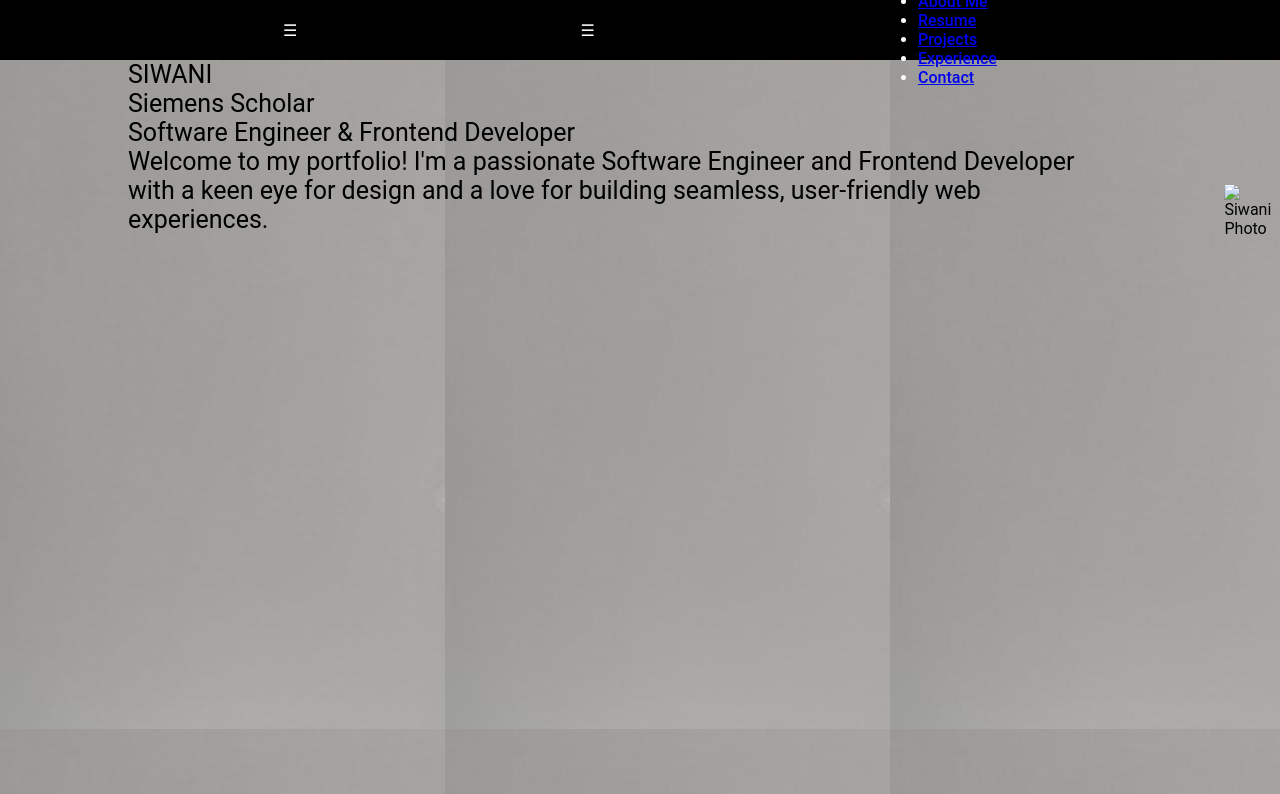
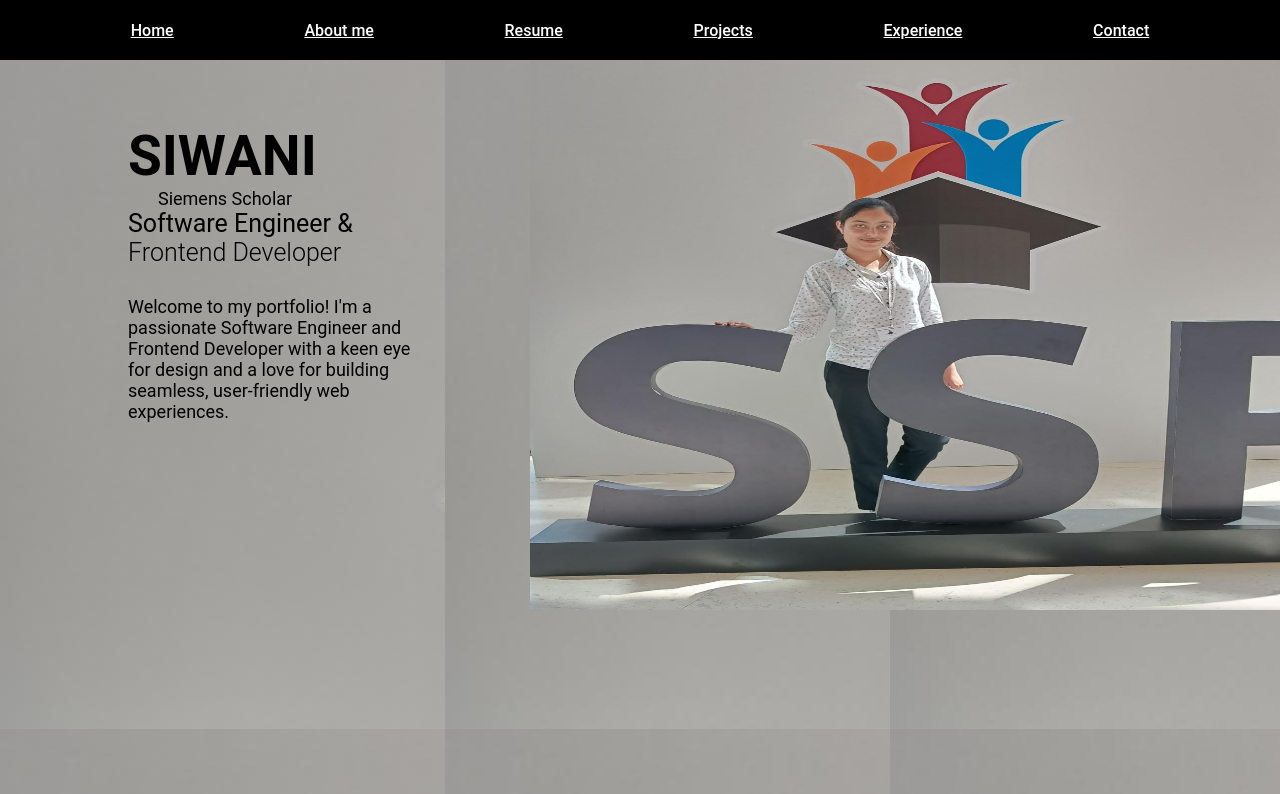
Before and after one commit to Siwanikaushik/Portfolio, a plain HTML site: page index.html in a window 1280 px wide. Drawn offline with Linux system fonts and the light colour scheme.

Commit message:
Update index.html

```diff
--- a/index.html
+++ b/index.html
@@ -7,38 +7,46 @@
     <link rel="stylesheet" href="index.css">
 </head>
 <body>
+    <header>
+        <div class="navbar">
+    <div >
 
-    <!-- Navigation Bar -->
-    <header>
-        <nav class="navbar">
-            <div class="menu-toggle">☰</div>
-            <ul class="nav-links">
-                <li><a href="index.html">Home</a></li>
-                <li><a href="about.html">About Me</a></li>
-                <li><a href="resume.html">Resume</a></li>
-                <li><a href="projects.html">Projects</a></li>
-                <li><a href="experience.html">Experience</a></li>
-                <li><a href="contact.html">Contact</a></li>
-            </ul>
-        </nav>
+       <a href="index.html" style="color: white;">Home</a>
+
+    </div>
+    <div>
+       <a href="About me.html" style="color: white;">About me</a>
+    </div>
+    <div>
+        <a href="resume.html" style="color: white;">Resume</a>
+    </div>
+    <div>
+        <a href="project.html" style="color: white;">Projects</a>
+    </div>
+    <div>
+        <a href="experience.html" style="color: white;">Experience</a>
+    </div>
+    <div>
+        <a href="contact.html" style="color: white;">Contact</a>
+    </div>
+    </div>
     </header>
+<header>
+    <div class="home">
+<div class="name">
+    <p style="font-size:55px; font-weight: bolder;">SIWANI</p>
+    <p style="font-size: large; margin-left: 10%;">Siemens Scholar</p>
+    <p >Software Engineer &</p>
+    <p style="font-weight: 300;">Frontend Developer</p><br>
+    <p style="font-size:18px;">Welcome to my portfolio!
+        I'm a passionate Software Engineer and Frontend Developer with a keen eye for design and a love for building seamless, user-friendly web experiences.</p>
+</div>
+<div class="img">
+<img src="siwani pic.jpeg" alt="Siwani photo" width="750" height="550">
+</div>
+</div>
+</header>
 
-    <!-- Home Section -->
-    <section class="home">
-        <div class="name">
-            <p class="main-title">SIWANI</p>
-            <p class="subtitle">Siemens Scholar</p>
-            <p class="role">Software Engineer & Frontend Developer</p>
-            <p class="intro-text">
-                Welcome to my portfolio! I'm a passionate Software Engineer and Frontend Developer with a keen eye for design
-                and a love for building seamless, user-friendly web experiences.
-            </p>
-        </div>
-        <div class="img">
-            <img src="siwani-pic.jpeg" alt="Siwani Photo">
-        </div>
-    </section>
 
-    <script src="index.js"></script>
 </body>
 </html>
```
